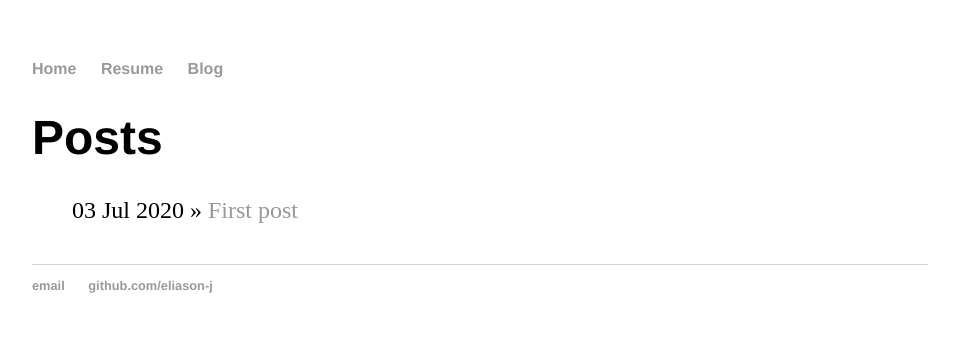
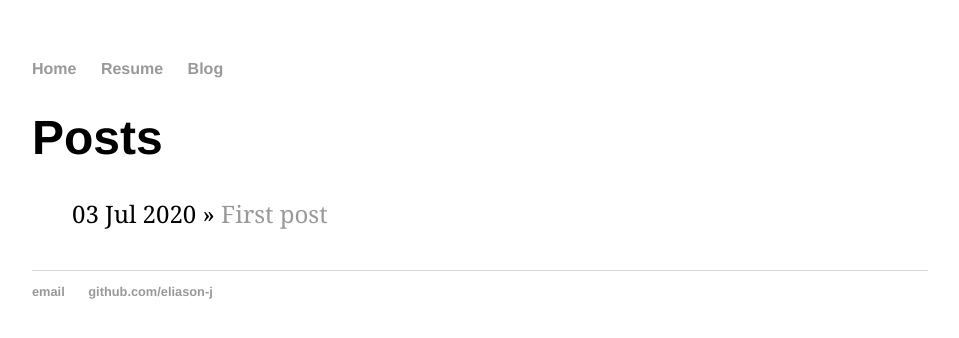
Before and after one commit to eliason-j/eliason-j.github.io, a Jekyll site: the page built from blog/index.html, in a window 1280 px wide. Shown: the top 338 px of the page, without its empty margins (160-1119 px from the left). Built offline with Jekyll 4.4.1, drawn with Linux system fonts in a browser that asks for light colours.

Commit message:
Update main.css

```diff
--- a/css/main.css
+++ b/css/main.css
@@ -41,6 +41,7 @@ footer {
 ul.posts {
     margin: 20px auto 40px;
     font-size: 1.5em;
+    font-family:'Georgia','Regular';
 }
 
 ul.posts li {
```
